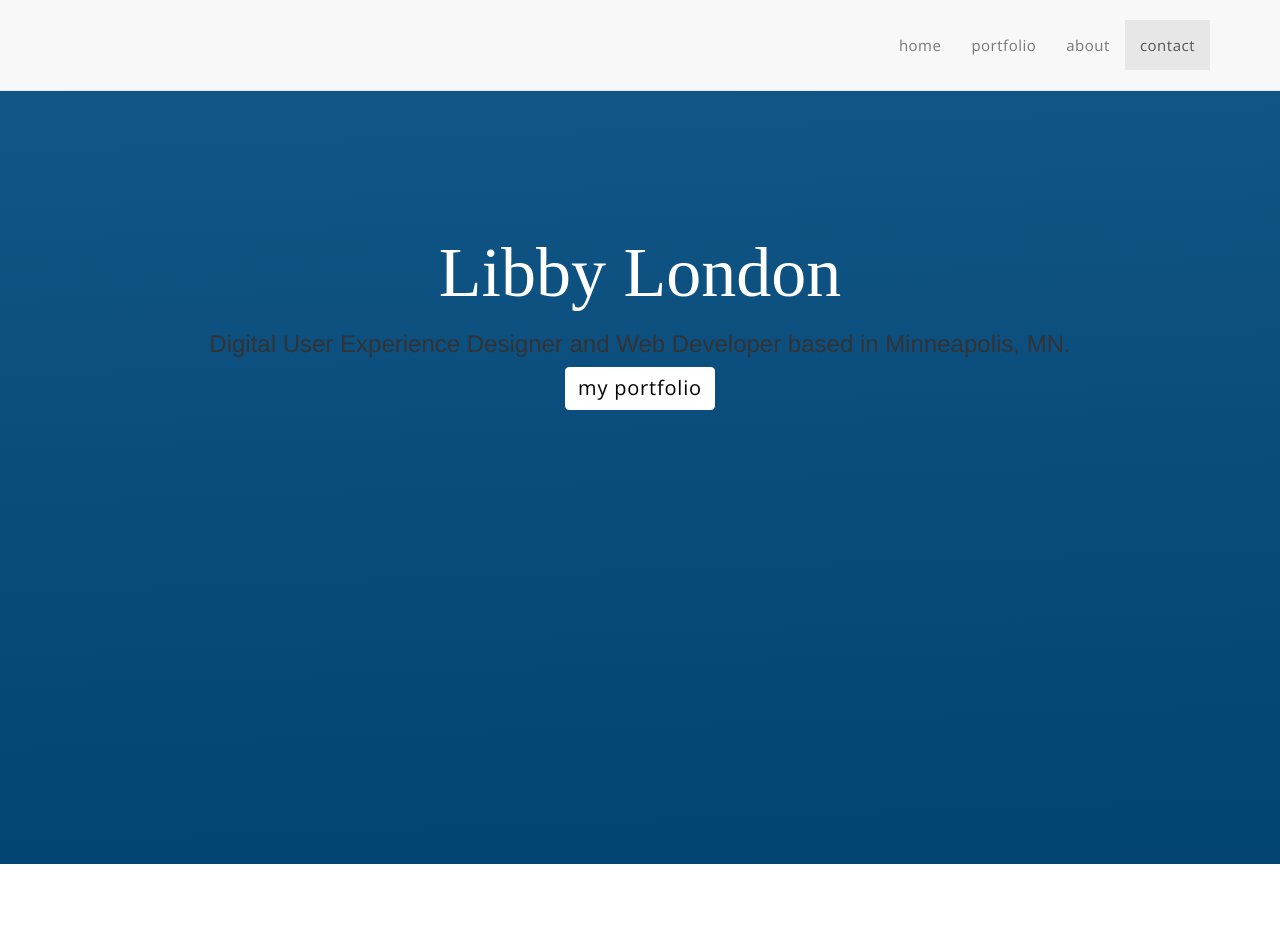
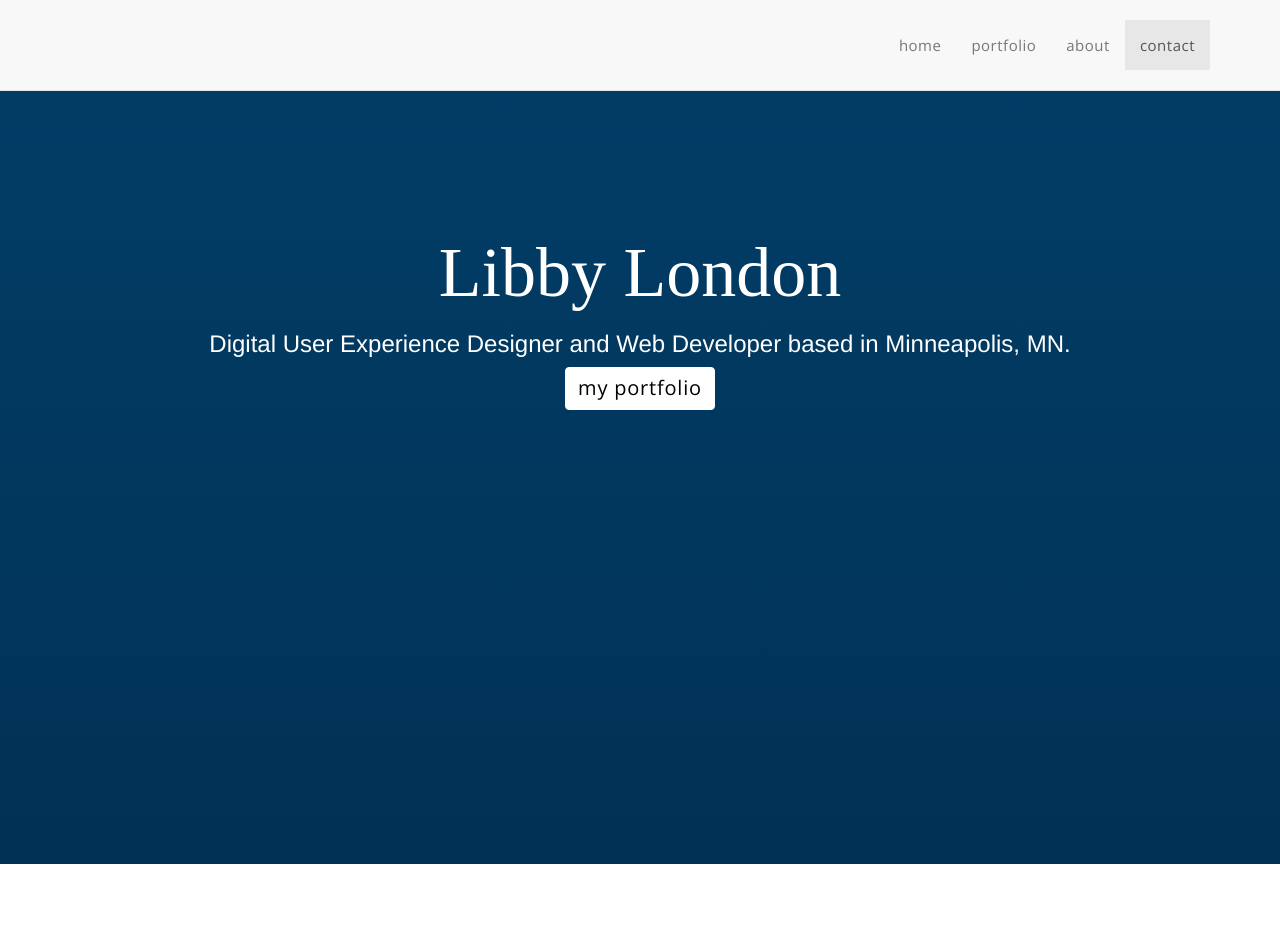
Before and after one commit to libbylondon11/portfolio, a PHP site: page /index.php in a window 1280 px wide. Shown: the top 952 px of the page. Run offline with PHP 8.4, Linux system fonts and the light colour scheme; some libraries are stand-ins or nearby versions; some web fonts are replaced.

Commit message:
gradatiation

```diff
--- a/style.css
+++ b/style.css
@@ -7,11 +7,11 @@ html, body {
     padding: 0;
 }
 #about {
-background: linear-gradient(358deg, #01243D, #024473, #246B9E);
-background-size: 400% 400%;
--webkit-animation: Gradient 60s ease infinite;
--moz-animation: Gradient 60s ease infinite;
-animation: Gradient 60s ease infinite;
+background: linear-gradient(0deg, #01243D, #024473, #246B9E);
+background-size: 600% 600%;
+-webkit-animation: Gradient 30s ease infinite;
+-moz-animation: Gradient 30s ease infinite;
+animation: Gradient 30s ease infinite;
 }
 @-webkit-keyframes Gradient {
     0%{background-position:44% 0%}
@@ -65,6 +65,9 @@ svg {
   font-family: 'Open Sans', sans-serif;
   color: white;
   /*letter-spacing: .5px;*/
+}
+#about h3 {
+  color: white;
 }
 #home p {
   display: block;
```
